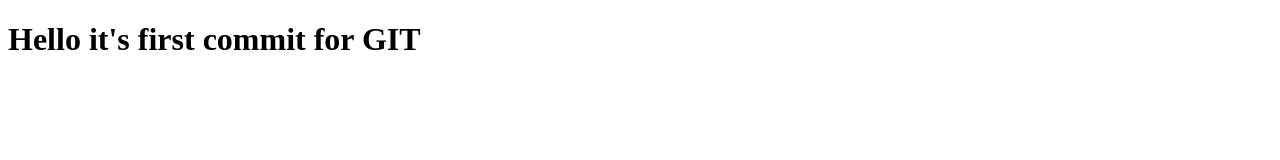
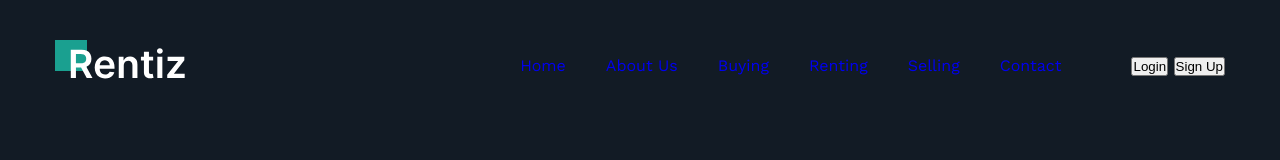
Before and after one commit to Maral-IT/Rentiz, a plain HTML site: page index.html in a window 1280 px wide. Drawn offline with nearby package versions, Linux system fonts and the light colour scheme.

Commit message:
create header with scss ang bem

```diff
--- a/index.html
+++ b/index.html
@@ -4,9 +4,31 @@
     <meta charset="UTF-8">
     <meta http-equiv="X-UA-Compatible" content="IE=edge">
     <meta name="viewport" content="width=device-width, initial-scale=1.0">
+    <link rel="stylesheet" href="./src/scss/style.css">
     <title>Document</title>
 </head>
 <body>
-    <h1>Hello it's first commit for GIT</h1>
+    <header class="header">
+      <div class="header__container">
+        <a class="header__logo" href="#">
+          <img src="./src/img/logo.svg" alt="Logo"></a>
+          <div class="header__navigations">
+            <nav class="header__menu menu">
+              <ul class="menu__body">
+                <li class="menu__item"><a class="menu_link" href="#">Home</a></li>
+                <li class="menu__item"><a class="menu_link" href="#">About Us</a></li>
+                <li class="menu__item"><a class="menu_link" href="#">Buying</a></li>
+                <li class="menu__item"><a class="menu_link" href="#">Renting</a></li>
+                <li class="menu__item"><a class="menu_link" href="#">Selling</a></li>
+                <li class="menu__item"><a class="menu_link" href="#">Contact</a></li>
+              </ul>
+            </nav>
+            <div class="header__buttons">
+              <button class="header__btn login">Login</button>
+              <button class="header__btn signin">Sign Up</button>
+            </div>
+          </div>
+      </div>
+    </header>
 </body>
 </html>
--- a/src/scss/style.scss
+++ b/src/scss/style.scss
@@ -0,0 +1,70 @@
+@import url('https://fonts.googleapis.com/css2?family=Work+Sans:ital,wght@0,100;0,200;0,300;0,400;0,600;0,700;0,900;1,100;1,200;1,300;1,400;1,500;1,600;1,700;1,800;1,900&display=swap');
+
+:root{
+  --green-text: #1AA090;
+  --gray-text: #D6D6D6;
+  --black-bg: #121B25;
+}
+
+*{
+  margin: 0;
+  padding: 0;
+  box-sizing: border-box;
+}
+
+body{
+  font-family: 'Work Sans', sans-serif;
+  background-color: var(--black-bg);
+
+}
+ul{
+  list-style-type: none;
+}
+
+a{
+  text-decoration: none;
+}
+
+[class*="__container"]{
+  max-width: 1200px;
+  margin: 0 auto;
+  padding: 0 15px;
+  width: 100%;
+}
+
+// -------HEADER-------
+
+.header{
+  padding: 40px 0;
+  &__container{
+    display: flex;
+    justify-content: space-between;
+    align-items: center;
+  }
+
+  &__navigations{
+    display: flex;
+    justify-content: space-between;
+    align-items: center;
+    gap: 70px;
+  }
+
+  .menu{
+    &__body{
+      display: flex;
+      align-items: center;
+      gap: 40px;
+    }
+
+    &__link{
+      color: var(--gray-text);
+      font-weight: 500;
+      font-size: 16px;
+    }
+  }
+
+
+
+
+
+}
```
Also changed, not shown: src/img/logo.svg (added), src/js/main.js (deleted), src/scss/style.css (added), 1 other file.
